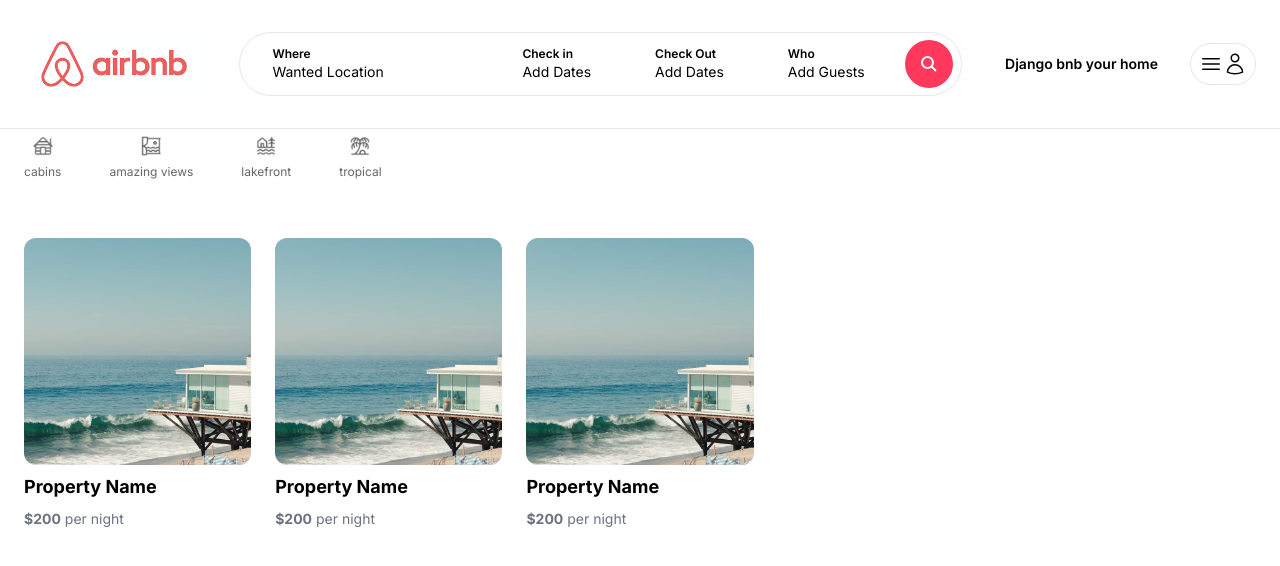
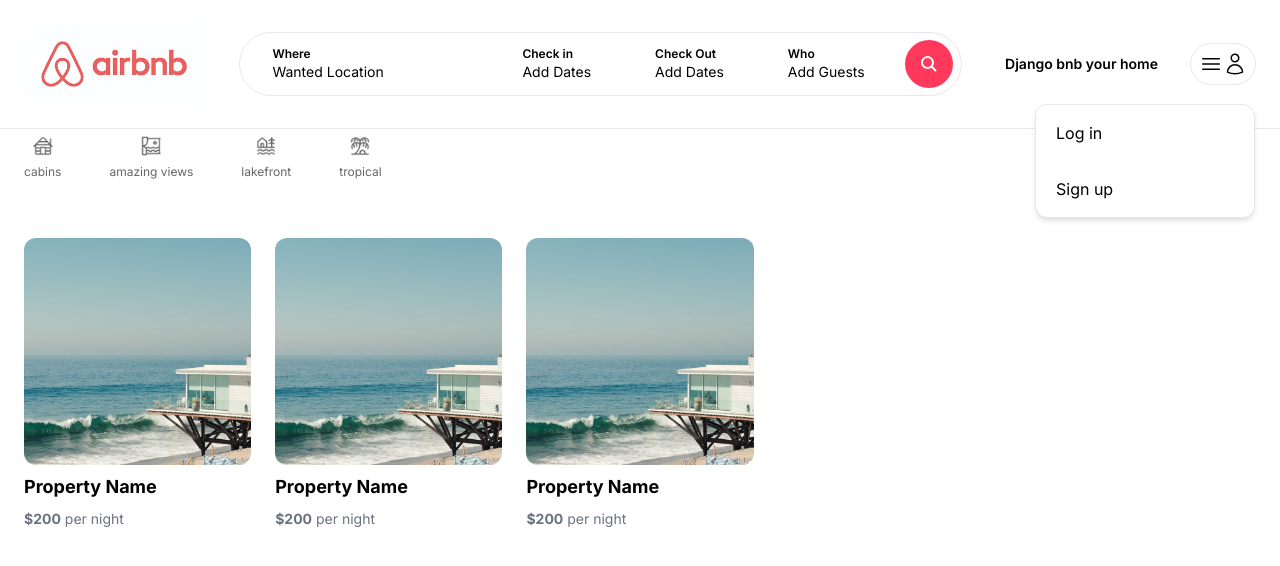
Before and after one commit to samlee088/djangobnb, a Next.js app: page / in a window 1280 px wide. Both pictures are taken after a click on the button 1222 px from the left and 64 px from the top of the page. Shown: the top 566 px of the page. Built offline with nearby package versions, Linux system fonts and the light colour scheme.

Commit message:
menu link created

```diff
--- /dev/null
+++ b/app/components/navbar/MenuLink.tsx
@@ -0,0 +1,20 @@
+"use client";
+
+import React from "react";
+
+interface MenuLinkProps {
+  label: string;
+  onClick: () => void;
+}
+const MenuLink: React.FC<MenuLinkProps> = ({ label, onClick }) => {
+  return (
+    <div
+      onClick={onClick}
+      className="px-5 py-4 cursor-pointer hover:bg-gray-100 transition"
+    >
+      {label}
+    </div>
+  );
+};
+
+export default MenuLink;
--- a/app/components/navbar/UserNav.tsx
+++ b/app/components/navbar/UserNav.tsx
@@ -1,9 +1,14 @@
-import React from "react";
+"use client";
+
+import React, { useState } from "react";
+import MenuLink from "./MenuLink";
 
 const UserNav = () => {
+  const [isOpen, setIsOpen] = useState(false);
+
   return (
     <div className="p-2 relative inline-block border rounded-full">
-      <button className="flex items-center">
+      <button className="flex items-center" onClick={() => setIsOpen(!isOpen)}>
         <svg
           fill="none"
           viewBox="0 0 24 24"
@@ -32,6 +37,20 @@
           />
         </svg>
       </button>
+
+      {isOpen && (
+        <div className="w-[220px] absolute top-[60px] right-0 bg-white border rounded-xl shadow-md flex flex-col cursor-pointer ">
+          <MenuLink
+            label="Log in"
+            onClick={() => console.log("log in clicked")}
+          />
+
+          <MenuLink
+            label="Sign up"
+            onClick={() => console.log("sign in clicked")}
+          />
+        </div>
+      )}
     </div>
   );
 };
```
